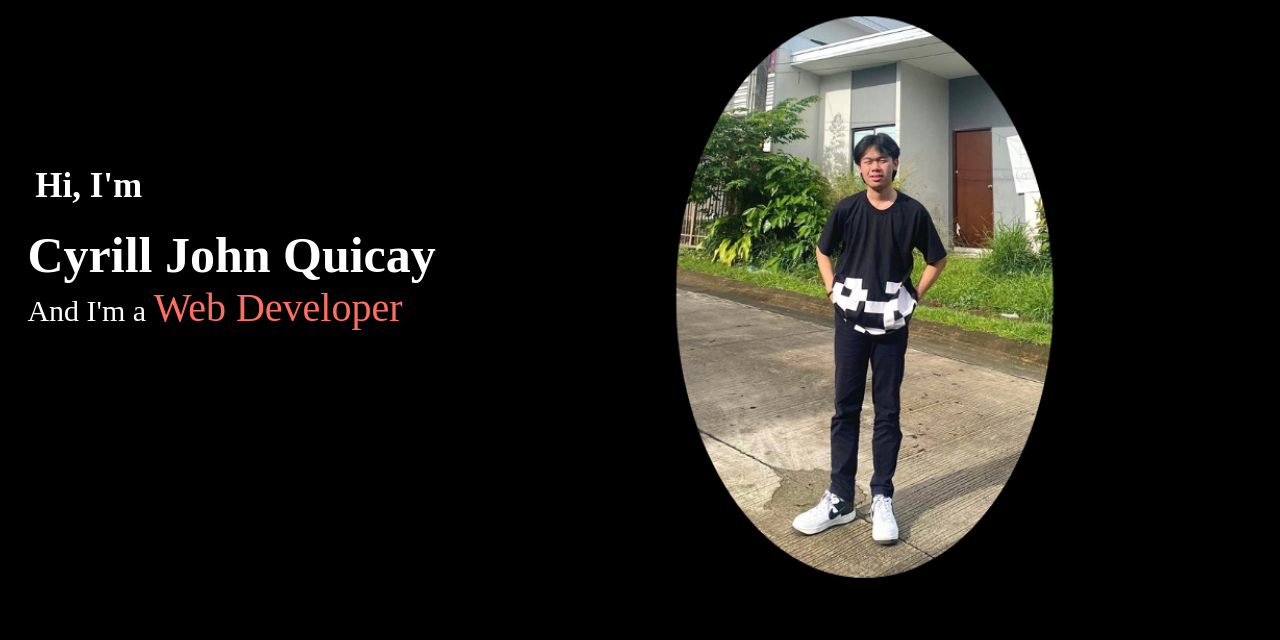
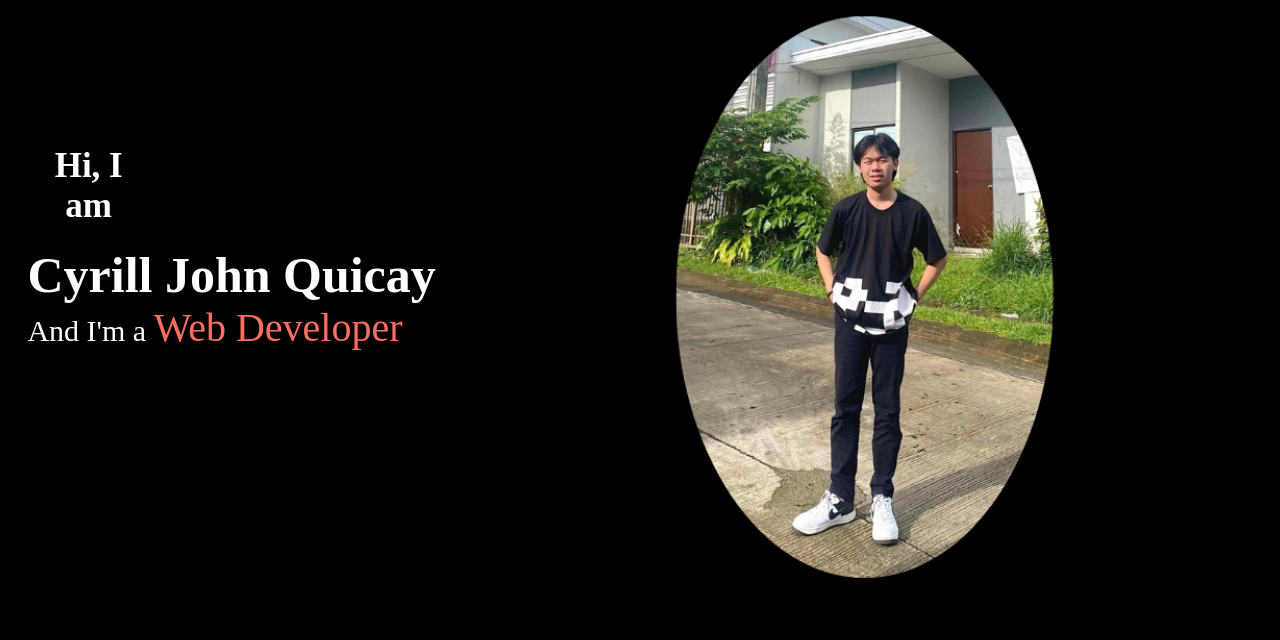
Before and after one commit to cjquicay/FINAL-PROJECT-WS, a plain HTML site: page index.html in a window 1280 px wide. Shown: the part 160-800 px from the top of the page. Drawn offline with Linux system fonts and the light colour scheme.

Commit message:
index.html

```diff
--- a/index.html
+++ b/index.html
@@ -25,7 +25,7 @@
             </nav>
             <div class="header-text">
 
-                <h1>Hi, I'm </h1>
+                <h1>Hi, I am </h1>
             <h2>  Cyrill John Quicay</h2>
                     <p>And I'm a <span>Web Developer<span></p>
             </div>
```
